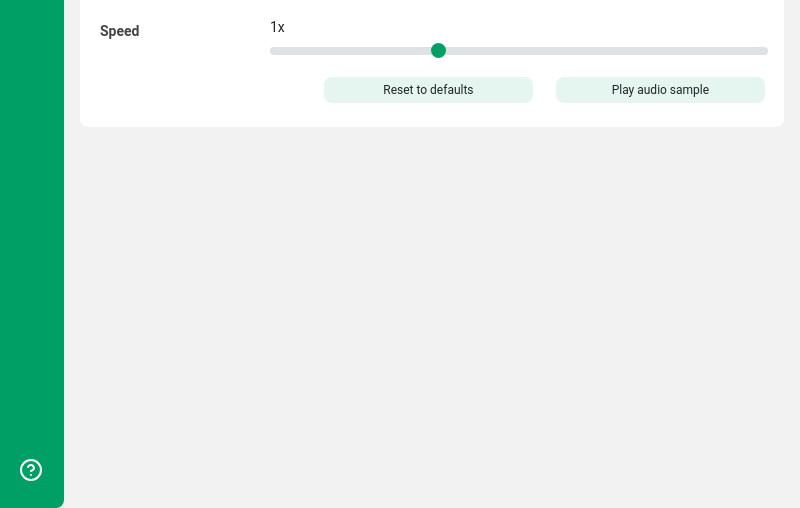
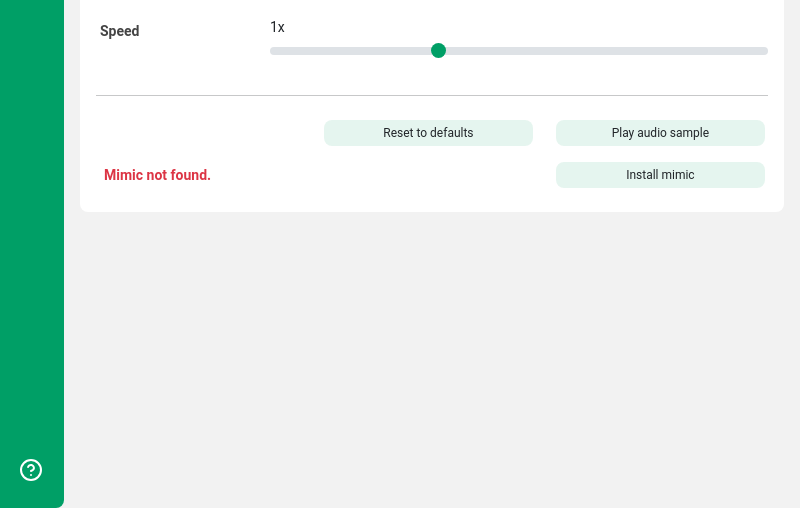
Before and after one commit to dev-kasibhatla/gsoc-conversationalAgent, an Electron app: page application/src/settings.html in a window 800 px wide. Shown: the part 292-800 px from the top of the page. Drawn offline with nearby package versions, Linux system fonts and the light colour scheme; no server answers.

Commit message:
Add install mimic options

```diff
--- a/application/src/settings.html
+++ b/application/src/settings.html
@@ -124,6 +124,8 @@
                     </div>
                 </div>
 
+                <div class="space-vertical-10"></div>
+                <hr>
                 <div class="row">
                     <div class="col-sm-4"></div>
                     <div class="col-sm-4 padding-0">
@@ -135,6 +137,18 @@
                         <div class="play-audio-button refresh-servers-button" onclick="playAudioSample()">
                             <!--                  <div class="play-img-inline"> </div>-->
                             <div class="play-sample-text">Play audio sample</div>
+                        </div>
+                    </div>
+
+                </div>
+
+                <div class="row" id="installMimicSection">
+                    <div class="col-sm-8 padding-0 text-danger list-title-settings align-self-center">
+                        <div class="space-horizontal-20"></div> Mimic not found.
+                    </div>
+                    <div class="col-sm-4 padding-0">
+                        <div class="play-audio-button refresh-servers-button" onclick="installMimic()">
+                            Install mimic
                         </div>
                     </div>
 
--- a/application/src/settings.js
+++ b/application/src/settings.js
@@ -1,4 +1,5 @@
 const {Speaker} = require("./chatData");
+const {execute} = require("./comm");
 
 function setNewVoice(voiceIndex){
     logv('setting voice index to '+voiceIndex.toString());
@@ -45,6 +46,8 @@ const voiceDropDownOption = '<div class="dropdown-item" onclick="setNewVoice(vid
     '                    %option' +
     '                  </div>';
 
+const installMimicSectionId = "installMimicSection";
+
 function setUI() {
     let dropDownButton = document.getElementById(voiceDropDownId);
     dropDownButton.innerText = Speaker.mimicVoices[Speaker.SETTINGS.VOICE];
@@ -70,6 +73,23 @@ function setUI() {
     speedLabel.innerText = (1/Speaker.SETTINGS.SPEED) + 'x';
     let speedSlider = document.getElementById(speedSliderId);
     speedSlider.value = 1/(Speaker.SETTINGS.SPEED);
+
+    if(Speaker.mimicIsInstalled) {
+        let installMimicSection = document.getElementById(installMimicSectionId);
+        installMimicSection.remove();
+    }
+
+}
+
+function installMimic() {
+    logv('installing mimic');
+    if(Speaker.mimicIsInstalled){
+       alert('mimic is already installed');
+       return;
+    }
+    execute('gnome-terminal -e "sh ../install-mimic.sh"',function(output){
+        logv(output);
+    });
 }
 
 function playAudioSample() {
```
Also changed, not shown: application/src/rasaInteractive.js (added), 1 other file.
